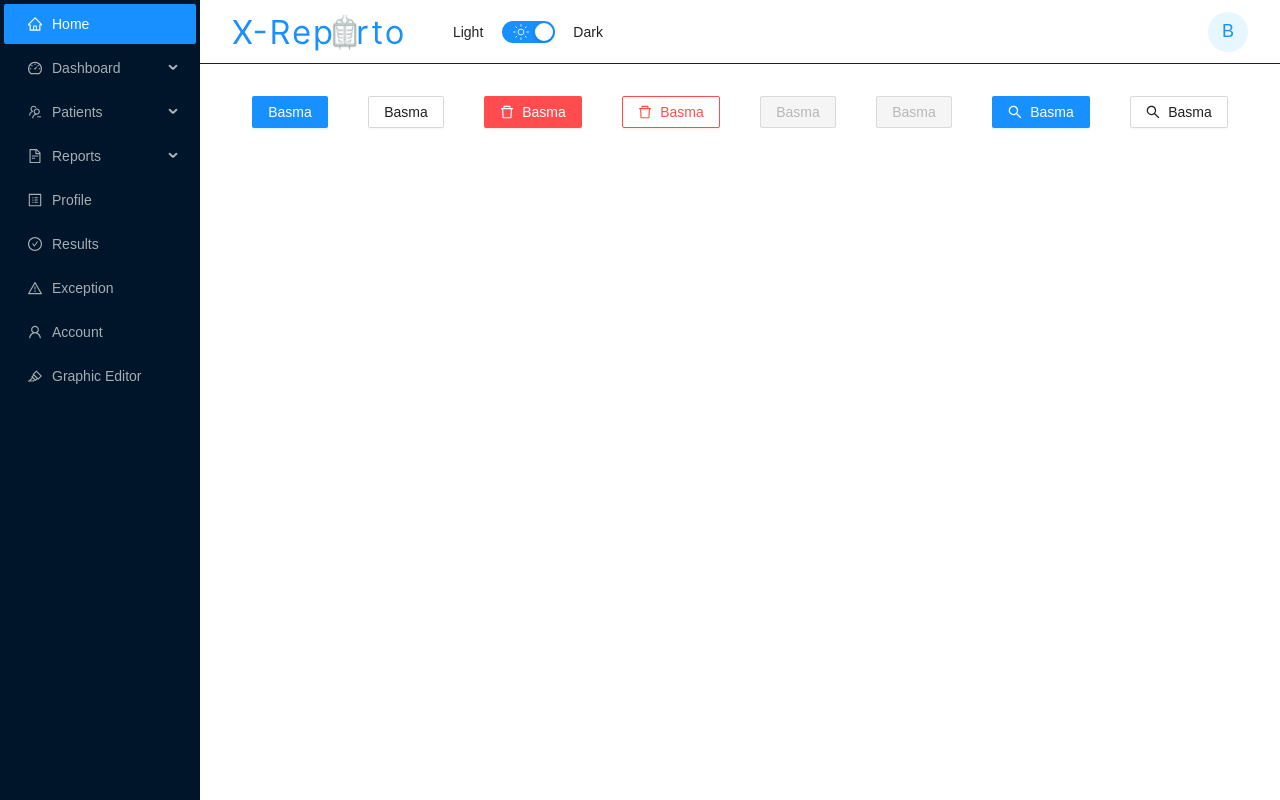
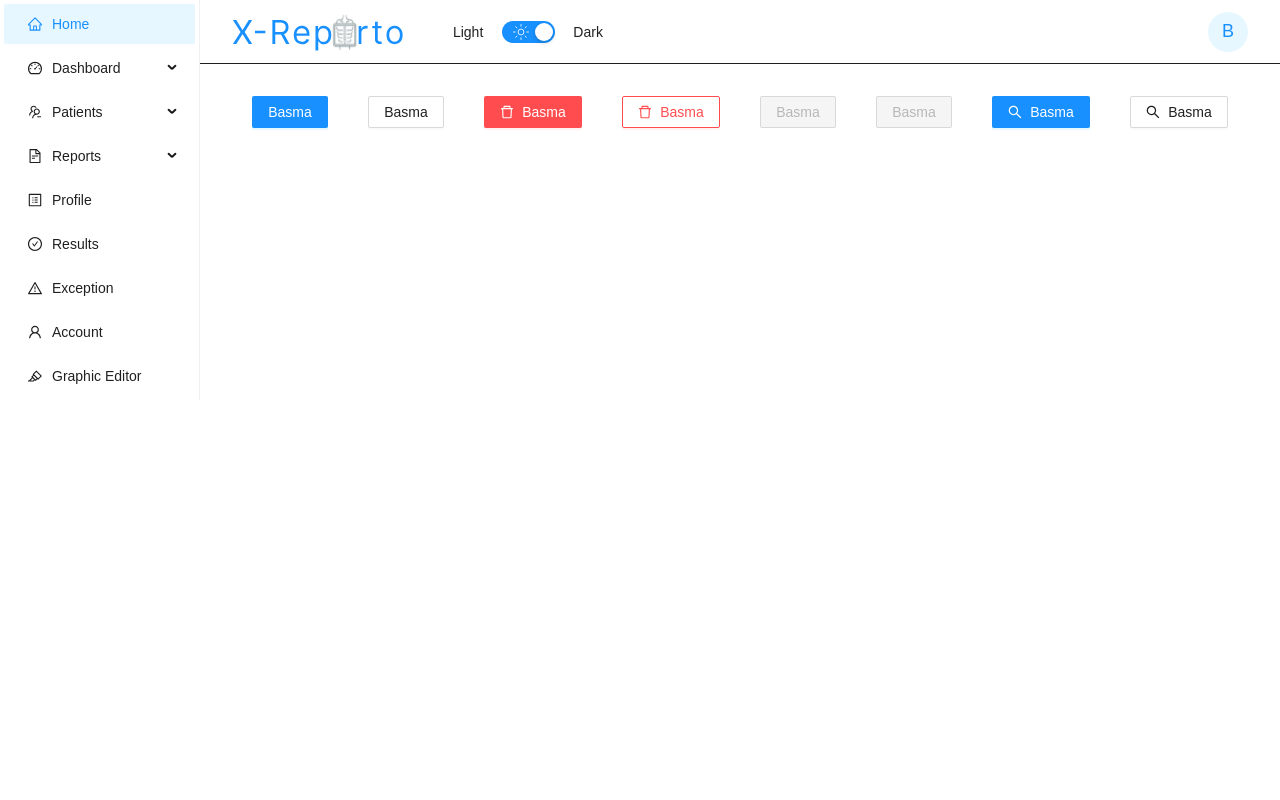
Before and after one commit to BasmaElhoseny01/X-Reporto-Frontend, a React (Create React App) app: page / in a window 1280 px wide. Built offline with nearby package versions, Linux system fonts and the light colour scheme.

Commit message:
integrate theme with drawer

```diff
--- a/src/components/layout/SideBar/SideBar.tsx
+++ b/src/components/layout/SideBar/SideBar.tsx
@@ -64,6 +64,8 @@ const items: MenuItem[] = [
 const SideBar = () => {
   const [collapsed, setCollapsed] = useState(true);
   const drawer = useSelector((state: MainState) => state.drawer);
+  const websiteTheme = useSelector((state: MainState) => state.theme);
+
   const dispatch = useDispatch();
   const { ChangeDrawer } = bindActionCreators(actionsCreators, dispatch);
   const onCollapse = (collapsed: boolean) => {
@@ -79,12 +81,13 @@ const SideBar = () => {
     onMouseEnter={()=>setCollapsed(false)}
     onMouseLeave={()=>setCollapsed(true)}
     trigger={null}
+    theme={websiteTheme}
     style={{overflow: 'auto', height: '100vh', left: 0}}
     >
       <Menu
         defaultSelectedKeys={[drawer.toString()]}
         mode="inline"
-        theme="dark"
+        theme={websiteTheme}
         inlineCollapsed={collapsed}
         items={items}
         onClick={onMenuClick}
```
